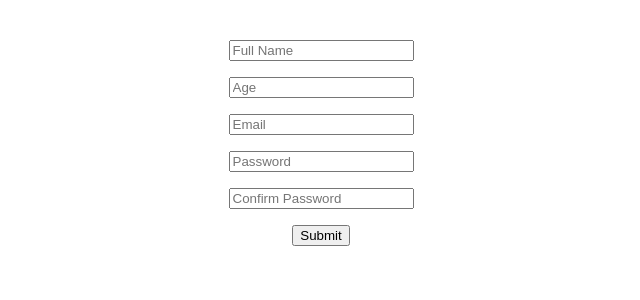
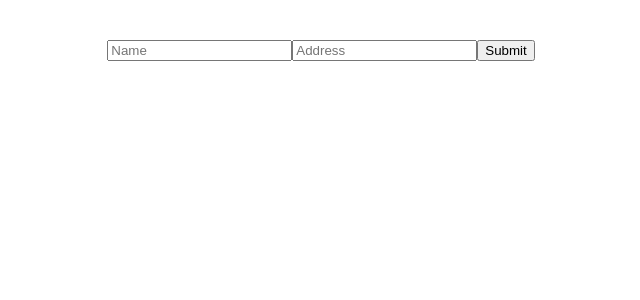
Before and after one commit to SaikatDeb12/react-hook-form, a React (Vite) app: page / in a window 1280 px wide. Shown: the top 300 px of the page, without its empty margins (319-959 px from the left). Built offline with nearby package versions, Linux system fonts and the light colour scheme.

Commit message:
prev code

```diff
--- a/src/App.jsx
+++ b/src/App.jsx
@@ -1,11 +1,12 @@
 import { useState } from "react";
 import { useForm } from "react-hook-form";
 import { Form } from "./Form";
+import Form2 from "./Form2";
 
 function App() {
   return (
     <div>
-      <Form />
+      <Form2 />
     </div>
   );
 }
--- a/src/Form.jsx
+++ b/src/Form.jsx
@@ -29,15 +29,11 @@ export const Form = () => {
   return (
     //what is being done here
     <form onSubmit={handleSubmit(onSubmit)}>
-      <input
-        type="text"
-        placeholder="Full Name"
-        {...register("fullName")}
-      ></input>
+      <input type="text" placeholder="Full Name" {...register("fullName")} />
       <p>{errors.fullName?.message}</p>
-      <input type="text" placeholder="Age" {...register("age")}></input>
+      <input type="text" placeholder="Age" {...register("age")} />
       <p>{errors.age?.message}</p>
-      <input type="text" placeholder="Email" {...register("email")}></input>
+      <input type="text" placeholder="Email" {...register("email")} />
       <p>{errors.email?.message}</p>
       <input
         type="password"
--- /dev/null
+++ b/src/Form2.jsx
@@ -0,0 +1,22 @@
+import React from "react";
+import { useForm } from "react-hook-form";
+
+const Form2 = () => {
+  const { register, handleSubmit } = useForm();
+
+  const funcSubmit = (data) => {
+    console.log(data);
+  };
+
+  return (
+    <div>
+      <form onSubmit={handleSubmit(funcSubmit)}>
+        <input type="text" placeholder="Name" {...register("name")} />
+        <input type="text" placeholder="Address" {...register("add")} />
+        <button type="submit">Submit</button>
+      </form>
+    </div>
+  );
+};
+
+export default Form2;
```
